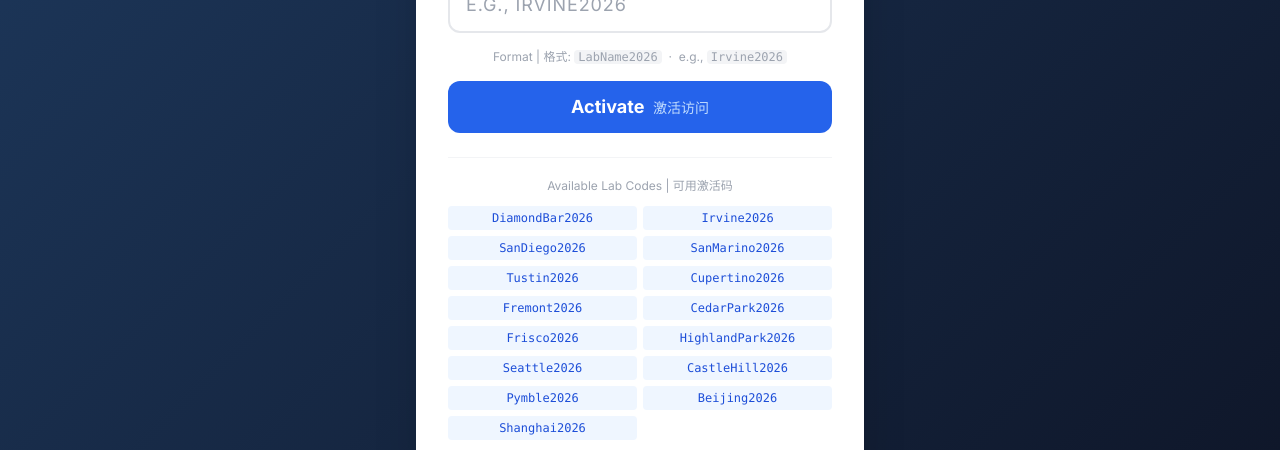
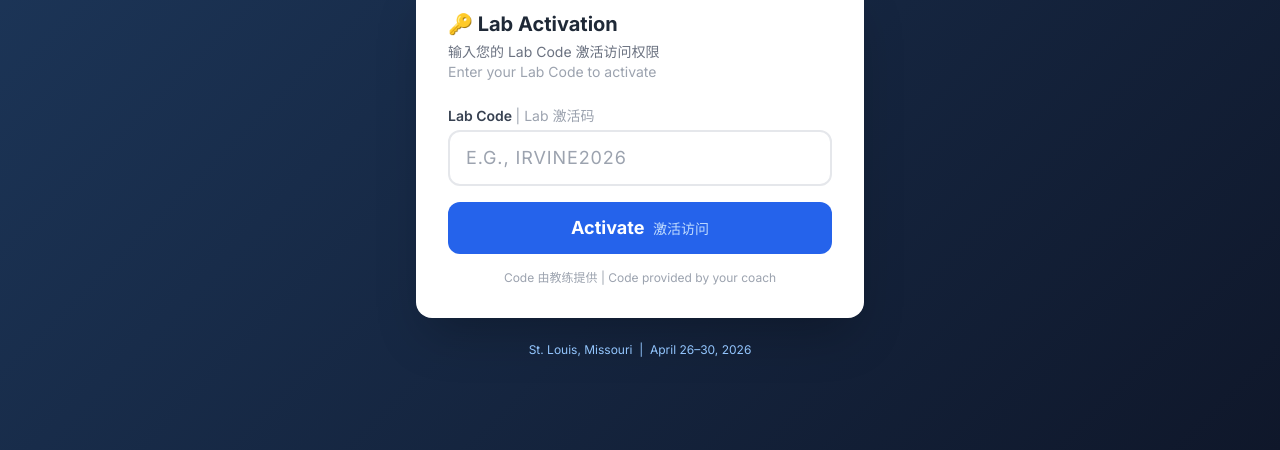
Before and after one commit to Angell-Magikid/vex-worlds-2026-guide, a plain HTML site: page index.html in a window 1280 px wide. Shown: the part 346-796 px from the top of the page. Drawn offline with nearby package versions, Linux system fonts and the light colour scheme.

Commit message:
Fix: login gate CSS (body.gated), remove publicly exposed code list

```diff
--- a/index.html
+++ b/index.html
@@ -24,16 +24,15 @@
     .time-col { min-width: 110px; font-weight: 600; color: #374151; font-size: 0.9em; padding-top: 2px; }
     .rule-en { font-weight: 600; }
     .rule-cn { font-size: 0.875rem; color: #6b7280; margin-top: 2px; }
-    /* Gate screen */
-    #gate { display: flex; }
-    body.gated #gate { display: flex; }
+    /* Gate screen — body.gated means user is logged in, so hide gate / show app */
+    body:not(.gated) #gate { display: flex !important; }
     body.gated #app { display: none; }
   </style>
 </head>
 <body class="bg-gray-50 min-h-screen">
 
   <!-- ===== LOGIN GATE ===== -->
-  <div id="gate" class="hidden fixed inset-0 z-50 hero-bg items-center justify-center p-4">
+  <div id="gate" class="fixed inset-0 z-50 hero-bg items-center justify-center p-4">
     <div class="w-full max-w-md">
       <!-- Logo -->
       <div class="text-center mb-8">
@@ -60,22 +59,15 @@
                    class="w-full px-4 py-3 border-2 border-gray-200 rounded-xl focus:border-blue-500 focus:ring-0 text-lg tracking-wider uppercase"
                    autocomplete="off" spellcheck="false">
           </div>
-          <p class="text-xs text-gray-400 text-center">
-            Format | 格式: <code class="bg-gray-100 px-1 rounded">LabName2026</code>
-            &nbsp;·&nbsp; e.g., <code class="bg-gray-100 px-1 rounded">Irvine2026</code>
-          </p>
           <button type="submit"
                   class="w-full bg-blue-600 hover:bg-blue-700 text-white font-bold py-3 px-4 rounded-xl transition text-lg">
             Activate &nbsp;<span class="font-normal text-blue-200 text-sm">激活访问</span>
           </button>
         </form>
 
-        <div class="mt-6 pt-5 border-t border-gray-100">
-          <p class="text-xs text-gray-400 text-center mb-3">Available Lab Codes | 可用激活码</p>
-          <div class="grid grid-cols-2 gap-1.5 text-xs" id="codeList">
-            <!-- Populated by JS -->
-          </div>
-        </div>
+        <p class="text-xs text-gray-400 text-center mt-4">
+          Code 由教练提供 | Code provided by your coach
+        </p>
       </div>
 
       <p class="text-center text-blue-300 text-xs mt-6">
@@ -887,15 +879,6 @@
 
     let currentLab = null;
 
-    // Gate population
-    function populateCodeList() {
-      const container = document.getElementById('codeList');
-      const codes = Object.keys(labCodes).filter(k => k !== 'Magikid2026');
-      container.innerHTML = codes.map(code =>
-        `<span class="bg-blue-50 text-blue-700 px-2 py-1 rounded text-center font-mono text-xs cursor-pointer hover:bg-blue-100" onclick="document.getElementById('gateCode').value='${code}'">${code}</span>`
-      ).join('');
-    }
-
     function handleGate(e) {
       e.preventDefault();
       const code = document.getElementById('gateCode').value.trim();
@@ -903,9 +886,7 @@
         currentLab = code;
         localStorage.setItem('vexLabCode', code);
         localStorage.setItem('vexLabData', JSON.stringify(labCodes[code]));
-        document.getElementById('gate').classList.add('hidden');
-        document.getElementById('gate').classList.remove('flex');
-        document.body.classList.remove('gated');
+        document.body.classList.add('gated'); // hide gate via CSS, show app
         setupLabView(labCodes[code]);
       } else {
         document.getElementById('gateError').classList.remove('hidden');
@@ -913,9 +894,7 @@
     }
 
     function handleLogout() {
-      document.getElementById('gate').classList.remove('hidden');
-      document.getElementById('gate').classList.add('flex');
-      document.body.classList.add('gated');
+      document.body.classList.remove('gated'); // show gate via CSS
       document.getElementById('gateCode').value = '';
       document.getElementById('gateError').classList.add('hidden');
       currentLab = null;
@@ -966,15 +945,11 @@
     function checkStoredLab() {
       const stored = localStorage.getItem('vexLabCode');
       if (stored && labCodes[stored]) {
-        document.getElementById('gate').classList.add('hidden');
-        document.getElementById('gate').classList.remove('flex');
         currentLab = stored;
+        document.body.classList.add('gated'); // hide gate, show app
         setupLabView(labCodes[stored]);
       } else {
-        document.getElementById('gate').classList.remove('hidden');
-        document.getElementById('gate').classList.add('flex');
-        document.body.classList.add('gated');
-        populateCodeList();
+        document.body.classList.remove('gated'); // show gate (body does not have .gated)
       }
     }
 
```
